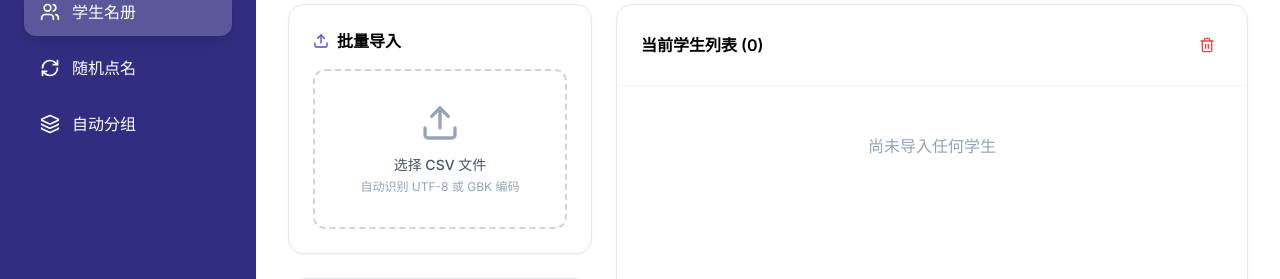
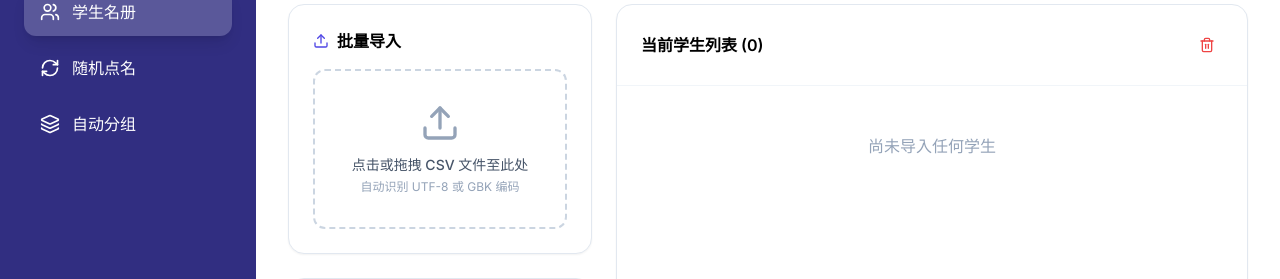
Before and after one commit to jasoncen960906/classManagement, a React (Vite) app: page / in a window 1280 px wide. Shown: the part 124-403 px from the top of the page. Built offline with nearby package versions, Linux system fonts and the light colour scheme.

Commit message:
feat: add drag-and-drop file upload support with CSV validation and visual feedback

```diff
--- a/App.tsx
+++ b/App.tsx
@@ -18,6 +18,7 @@ const App: React.FC = () => {
   const [students, setStudents] = useState<Student[]>([]);
   const [view, setView] = useState<ViewMode>(ViewMode.ROSTER);
   const [history, setHistory] = useState<PickerHistoryItem[]>([]);
+  const [isDragging, setIsDragging] = useState(false);
 
   // Picker State
   const [lastPicked, setLastPicked] = useState<Student | null>(null);
@@ -29,10 +30,12 @@ const App: React.FC = () => {
   const [groupSize, setGroupSize] = useState(4);
   const [generatedGroups, setGeneratedGroups] = useState<Group[]>([]);
 
-  // File Upload Handler with Encoding Detection
-  const handleFileUpload = async (e: React.ChangeEvent<HTMLInputElement>) => {
-    const file = e.target.files?.[0];
-    if (!file) return;
+  // File Processing Logic
+  const processFile = async (file: File) => {
+    if (!file.name.toLowerCase().endsWith('.csv') && file.type !== 'text/csv') {
+      alert("请上传 CSV 格式的文件。");
+      return;
+    }
 
     try {
       const buffer = await file.arrayBuffer();
@@ -60,9 +63,38 @@ const App: React.FC = () => {
       console.error("File reading error:", error);
       alert("读取文件出错，请重试。");
     }
+  };
+
+  // File Upload Handler with Encoding Detection
+  const handleFileUpload = async (e: React.ChangeEvent<HTMLInputElement>) => {
+    const file = e.target.files?.[0];
+    if (!file) return;
+
+    await processFile(file);
 
     // Reset input value so the same file can be uploaded again if needed
     e.target.value = '';
+  };
+
+  // Drag and Drop Handlers
+  const handleDragOver = (e: React.DragEvent<HTMLLabelElement>) => {
+    e.preventDefault();
+    setIsDragging(true);
+  };
+
+  const handleDragLeave = (e: React.DragEvent<HTMLLabelElement>) => {
+    e.preventDefault();
+    setIsDragging(false);
+  };
+
+  const handleDrop = async (e: React.DragEvent<HTMLLabelElement>) => {
+    e.preventDefault();
+    setIsDragging(false);
+
+    const file = e.dataTransfer.files?.[0];
+    if (file) {
+      await processFile(file);
+    }
   };
 
   const handleManualInput = (e: React.FormEvent<HTMLFormElement>) => {
@@ -242,11 +274,20 @@ const App: React.FC = () => {
                     <Upload className="w-4 h-4 text-indigo-600" />
                     批量导入
                   </h3>
-                  <label className="block w-full cursor-pointer">
-                    <div className="border-2 border-dashed border-slate-300 hover:border-indigo-400 hover:bg-indigo-50 transition-all rounded-xl p-8 text-center">
-                      <Upload className="w-10 h-10 text-slate-400 mx-auto mb-3" />
-                      <p className="text-sm font-medium text-slate-600">选择 CSV 文件</p>
-                      <p className="text-xs text-slate-400 mt-1">自动识别 UTF-8 或 GBK 编码</p>
+                  <label
+                    className="block w-full cursor-pointer"
+                    onDragOver={handleDragOver}
+                    onDragLeave={handleDragLeave}
+                    onDrop={handleDrop}
+                  >
+                    <div className={`border-2 border-dashed transition-all rounded-xl p-8 text-center ${isDragging ? 'border-indigo-500 bg-indigo-100' : 'border-slate-300 hover:border-indigo-400 hover:bg-indigo-50'}`}>
+                      <div className="pointer-events-none">
+                        <Upload className={`w-10 h-10 mx-auto mb-3 ${isDragging ? 'text-indigo-500' : 'text-slate-400'}`} />
+                        <p className="text-sm font-medium text-slate-600">
+                          {isDragging ? "松手将其上传" : "点击或拖拽 CSV 文件至此处"}
+                        </p>
+                        <p className="text-xs text-slate-400 mt-1">自动识别 UTF-8 或 GBK 编码</p>
+                      </div>
                       <input type="file" accept=".csv" onChange={handleFileUpload} className="hidden" />
                     </div>
                   </label>
```
